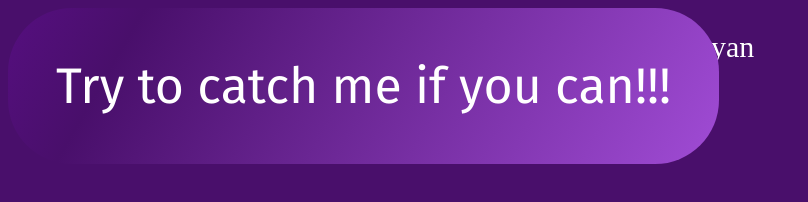
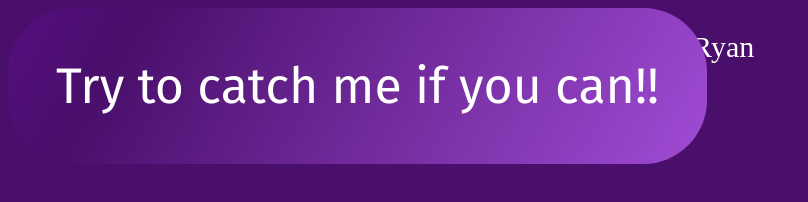
Before and after one commit to professor-correa/pc-pair-programming-pr, a plain HTML site: page src/components/Thamiris&Ryan/index.html in a window 1280 px wide. Shown: the whole page, without its empty margins (0-808 px from the left). Drawn offline with Linux system fonts and the light colour scheme.

Commit message:
refactor: deleted one "!" Co-authored-by: Thamiris Mota <thamirismotadeoliveira@gmail.com>"

```diff
--- a/src/components/Thamiris&Ryan/index.html
+++ b/src/components/Thamiris&Ryan/index.html
@@ -15,7 +15,7 @@
 
 <body>
     <p>&COPY; Thamiris e Ryan</p>
-    <button id="fugir">Try to catch me if you can!!!</button>
+    <button id="fugir">Try to catch me if you can!!</button>
 
     <script>
         const botao = document.getElementById('fugir');
```
